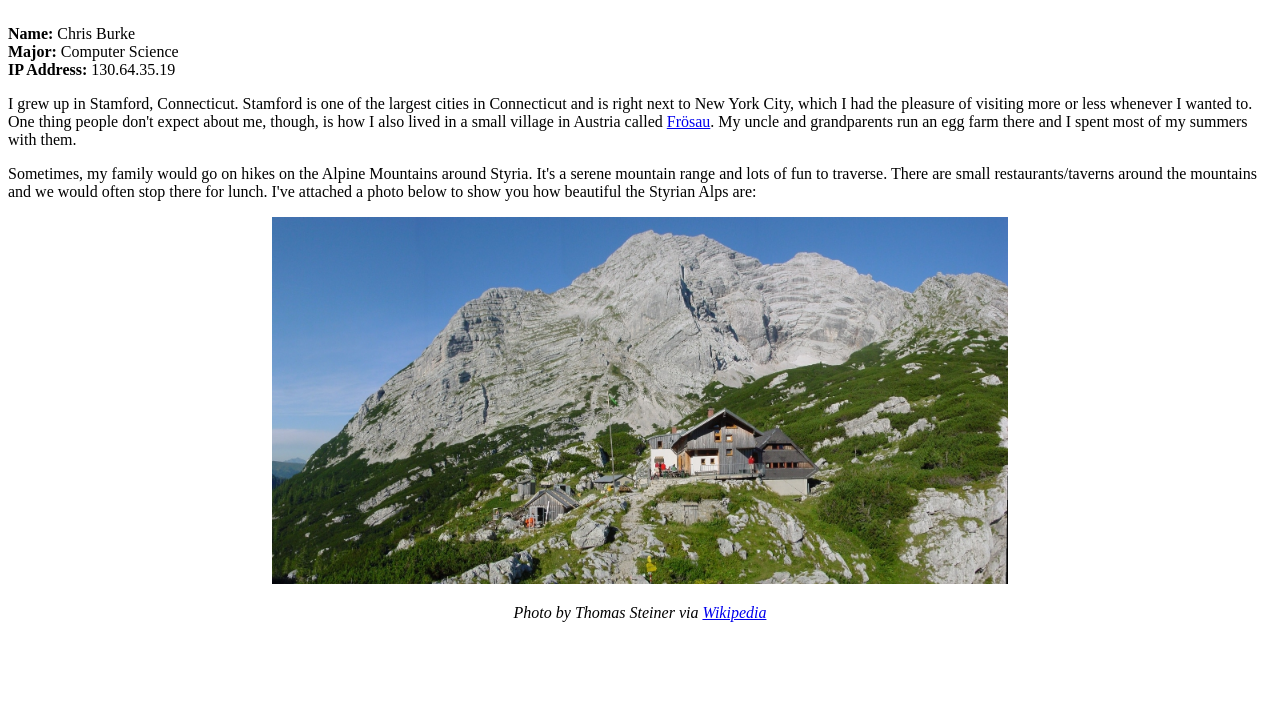
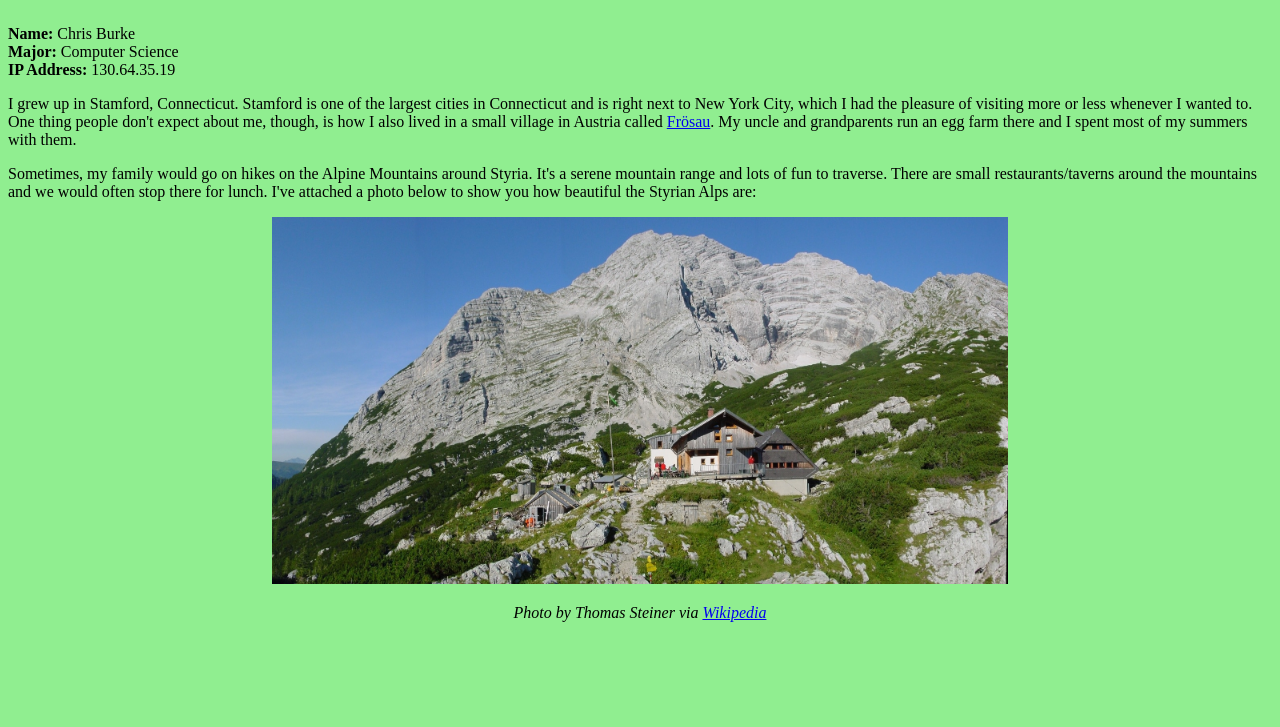
Before and after one commit to cburke11gh/cs20a1, a plain HTML site: page index.html in a window 1280 px wide. Shown: the part 73-800 px from the top of the page. Drawn offline with Linux system fonts and the light colour scheme.

Commit message:
Add files via upload

```diff
--- a/index.html
+++ b/index.html
@@ -1,9 +1,10 @@
 <!DOCTYPE html>
 <html>
-<body>
-	<head>
-  		<title>Chris Burke's CS20 Assignment 1</title>
-	</head>
+<head>
+  	<title>Chris Burke's CS20 Assignment 1</title>
+</head>
+<body style="background-color: lightgreen">
+
 	<h1 style="text-align: center">CS20 Assignment 1: Get on the Web</h1>
 		<br><strong>Name:</strong> Chris Burke
 		<br><strong>Major:</strong> Computer Science
```
